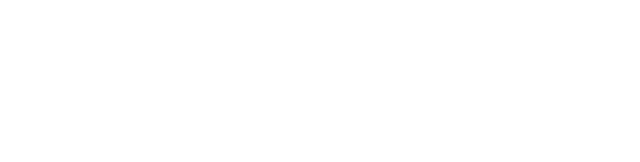
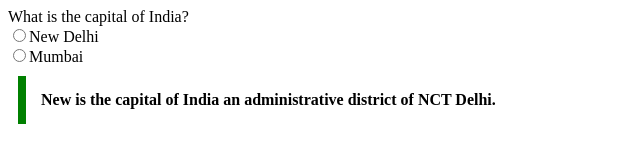
Before and after one commit to acciojob/trivia-sonarinayat, a website: page main.html in a window 1280 px wide. Shown: the whole page, without its empty margins (0-640 px from the left). Drawn offline with Linux system fonts and the light colour scheme.

Commit message:
Update main.html

```diff
--- a/main.html
+++ b/main.html
@@ -4,10 +4,29 @@
 
 <head>
 	<link rel="stylesheet" href="styles.css">
+  <style>
+   blockquote{
+      max-width:600px;
+      margin:10px;
+      padding:15px;
+      border-left:8px solid green;
+      background-color: #f8fffe"";
+      font-weight: bold;
+
+    }
+  </style>
+
 </head>
 
 <body>
 	<!-- the entire body must be written by student -->
+    <form>
+        What is the capital of India?<br>
+      <label><input type="radio" name="city">New Delhi</label><br>
+      <label><input type="radio" name="city">Mumbai</label><br>
+      <blockquote cite="https://en.wikipedia.org/wiki/New_Delhi">New is the capital of India an administrative district of NCT Delhi.</blockquote>
+    </form>
+
     <script type="text/javascript" src="./script.js">
 </script>
 
```
